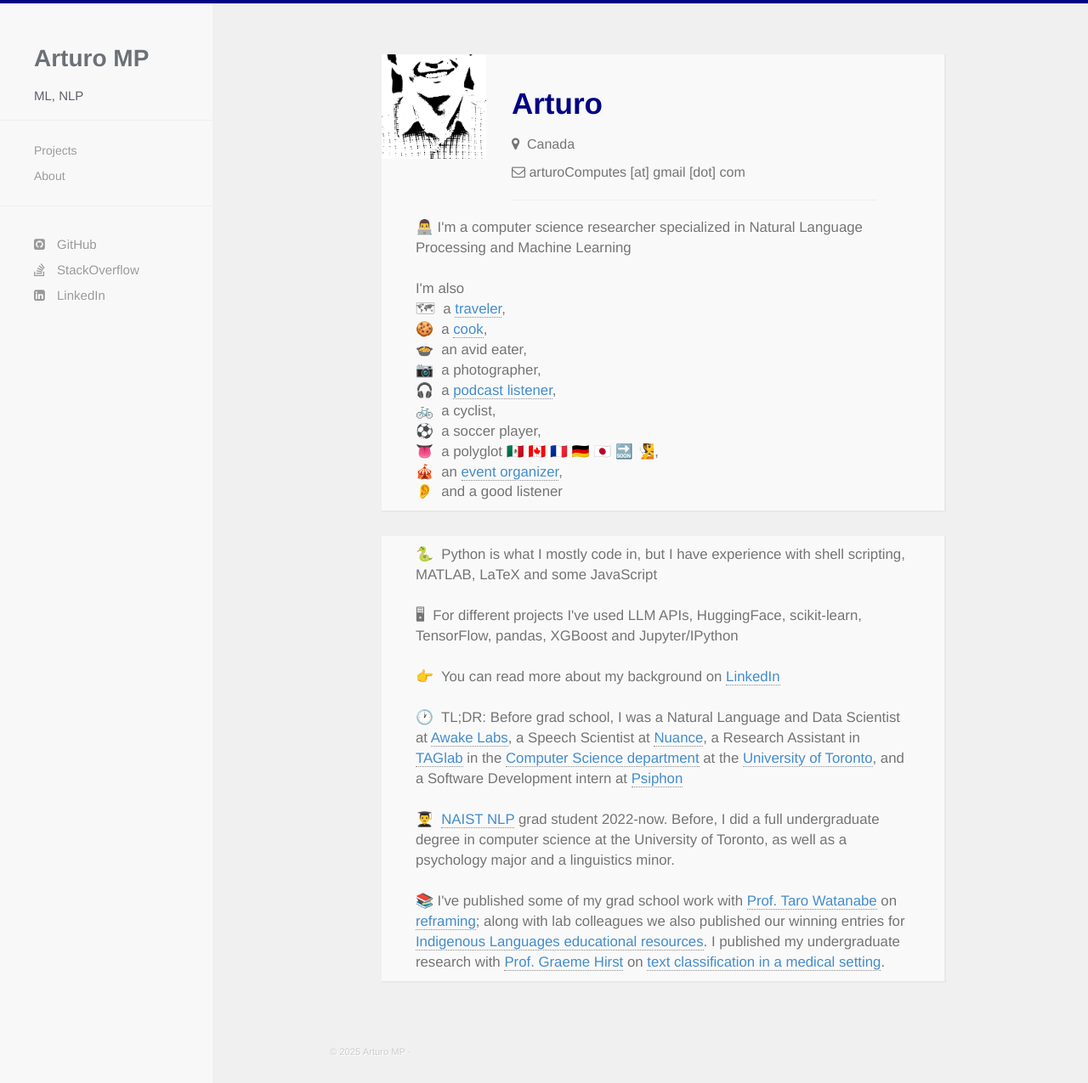
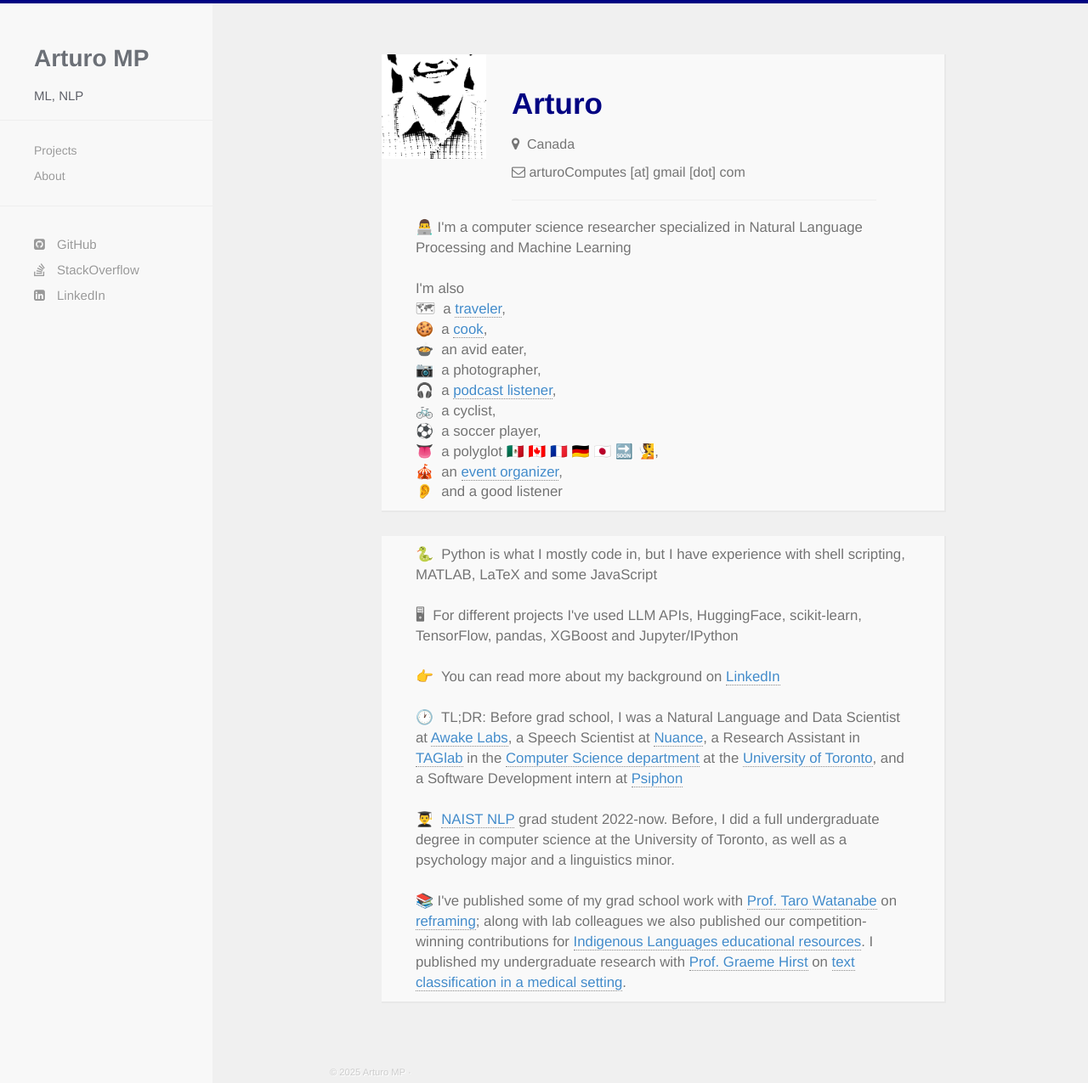
Before and after one commit to arturomp/arturomp.github.io, a Jekyll site: the page built from about.html, in a window 1280 px wide and 1275 px high. Shown: the whole window at 85% size. Built offline with Jekyll 4.4.1, drawn with Linux system fonts in a browser that asks for light colours; nearby versions of some CDN libraries.

Commit message:
Update about.html

```diff
--- a/about.html
+++ b/about.html
@@ -71,7 +71,7 @@
               👨‍🎓&nbsp; <a href="https://nlp.naist.jp/" target="_blank">NAIST NLP</a> grad student 2022-now. Before, I did a full undergraduate degree in computer science at the University of Toronto, as well as a psychology major and a linguistics minor.
               <br>
               <br>
-              📚 I've published some of my grad school work with <a href="https://nlp.naist.jp/en/member/" target="_blank">Prof. Taro Watanabe</a> on <a href="https://arxiv.org/abs/2407.02637" target="_blank">reframing</a>; along with lab colleagues we also published our winning entries for <a href="https://aclanthology.org/2024.americasnlp-1.24/" target="_blank">Indigenous Languages educational resources</a>. I published my undergraduate research with <a href="http://www.cs.toronto.edu/~gh/" target="_blank">Prof. Graeme Hirst</a> on <a href="https://www.ncbi.nlm.nih.gov/pubmed/23920798" target="_blank">text classification in a medical setting</a>.
+              📚 I've published some of my grad school work with <a href="https://nlp.naist.jp/en/member/" target="_blank">Prof. Taro Watanabe</a> on <a href="https://arxiv.org/abs/2407.02637" target="_blank">reframing</a>; along with lab colleagues we also published our competition-winning contributions for <a href="https://aclanthology.org/2024.americasnlp-1.24/" target="_blank">Indigenous Languages educational resources</a>. I published my undergraduate research with <a href="http://www.cs.toronto.edu/~gh/" target="_blank">Prof. Graeme Hirst</a> on <a href="https://www.ncbi.nlm.nih.gov/pubmed/23920798" target="_blank">text classification in a medical setting</a>.
             </p>
           </div>
         </div>
```
